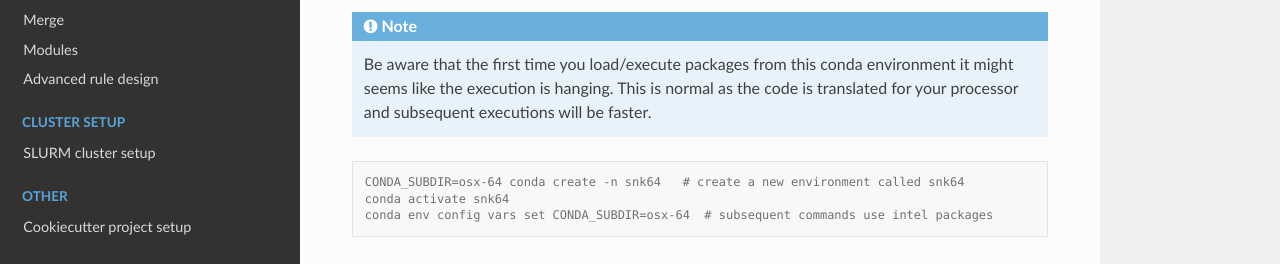
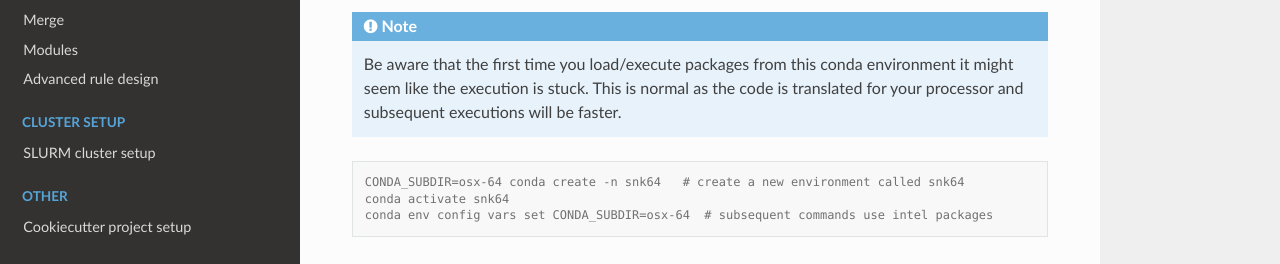
Before and after one commit to slobentanzer/snakemake-workshop, a Sphinx documentation site: the page built from docs/source/tutorial/setup.rst, in a window 1280 px wide and 900 px high. Shown: the part 396-660 px from the top of the window. Built offline with Sphinx 7.4.7 and the Read the Docs theme 2.0.0, drawn with Linux system fonts in a browser that asks for light colours.

Commit message:
typo / false friend

```diff
--- a/docs/source/tutorial/setup.rst
+++ b/docs/source/tutorial/setup.rst
@@ -9,7 +9,7 @@ For M1 MacOS
 For many packages there are no versions available for the M1 chips. If you encounter this situation, you can install packages that were compiled for Intel chips instead. For this, you need to create the snakemake environment by setting appropriate flags. Snakemake will then automatically install packages that were designed for Intel. This occurs frequently, mainly with Bioconductor packages.
 
 .. note::
-    Be aware that the first time you load/execute packages from this conda environment it might seems like the execution is hanging. This is normal as the code is translated for your processor and subsequent executions will be faster.
+    Be aware that the first time you load/execute packages from this conda environment it might seem like the execution is stuck. This is normal as the code is translated for your processor and subsequent executions will be faster.
 
 .. code-block:: console
 
```
